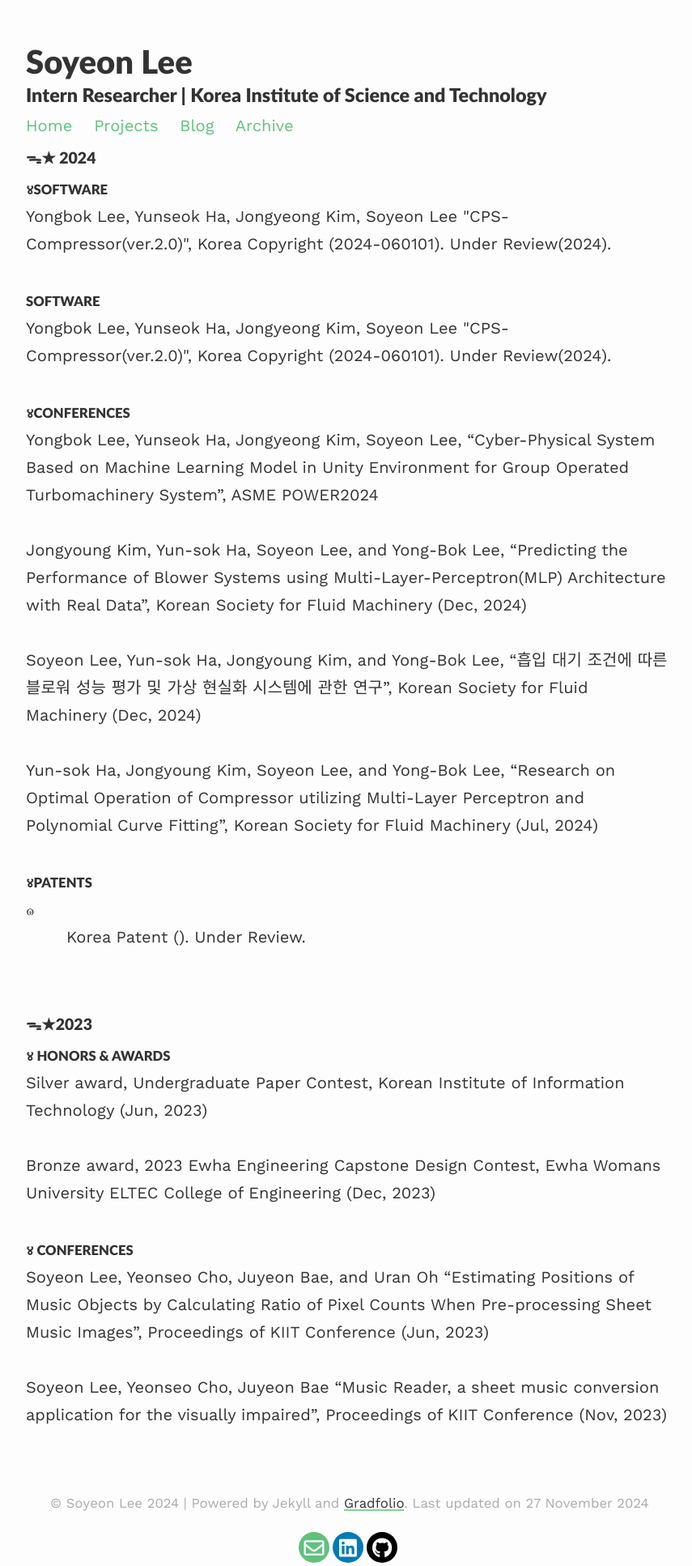
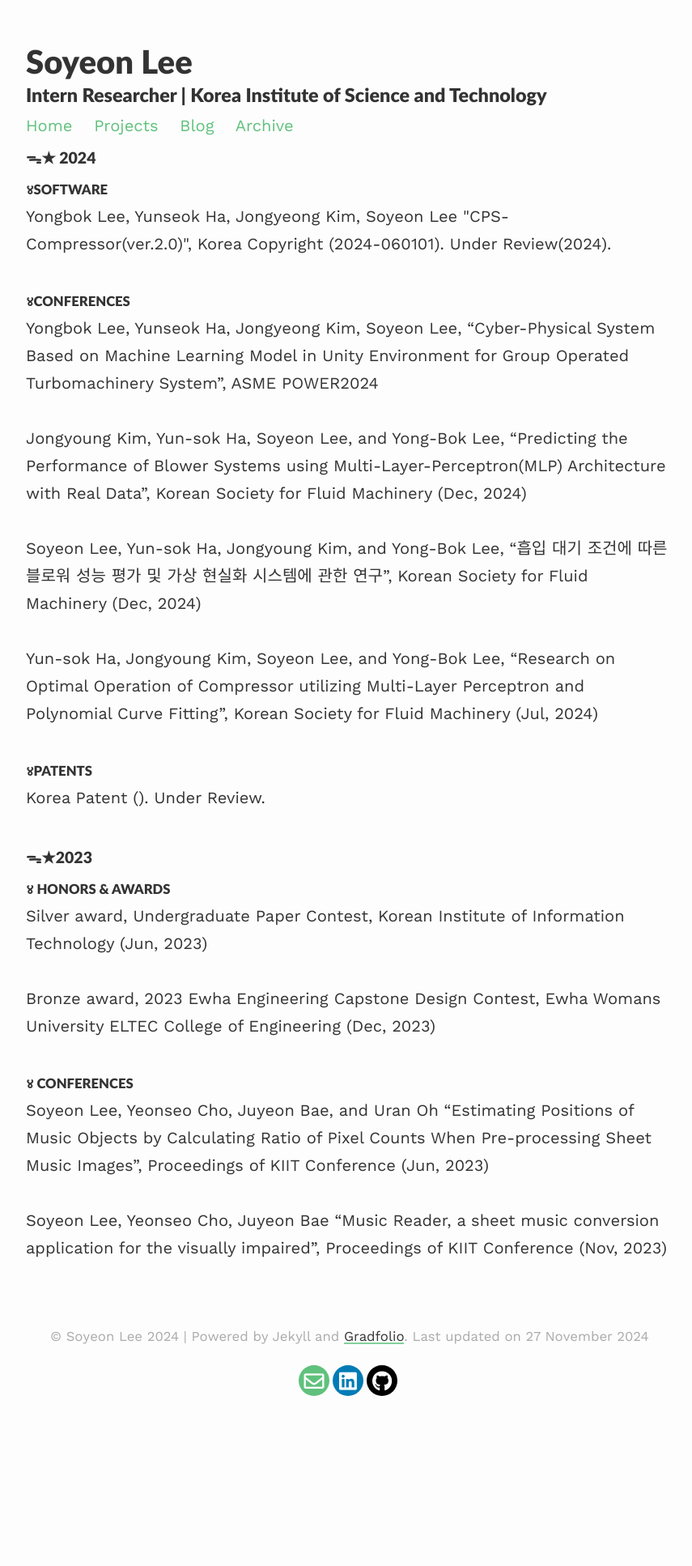
Before and after one commit to soysilver/soysilvery, a Jekyll site: the page built from archive.html, in a window 1280 px wide. Shown: the whole page at 81% size, without its empty margins (208-1063 px from the left). Built offline with Jekyll 4.4.1, drawn with Linux system fonts in a browser that asks for light colours; nearby versions of some CDN libraries; after the commit the page ends 1728 px from its top, so only the background shows below that.

Commit message:
Update archive.html

```diff
--- a/archive.html
+++ b/archive.html
@@ -20,8 +20,6 @@ title: Archive
 
 	<h4><small>४SOFTWARE</small></h4>
     	<a>Yongbok Lee, Yunseok Ha, Jongyeong Kim, Soyeon Lee "CPS-Compressor(ver.2.0)", Korea Copyright (2024-060101). Under Review(2024).</a><br/><br>
-	<h4><small>SOFTWARE</small></h4>
-    	<a>Yongbok Lee, Yunseok Ha, Jongyeong Kim, Soyeon Lee "CPS-Compressor(ver.2.0)", Korea Copyright (2024-060101). Under Review(2024).</a><br/><br>
 
 	<h4><small>४CONFERENCES</small></h4>
 		<a href="https://event.asme.org/Events/media/library/resources/power/Power-2024-Final-Program.pdf">Yongbok Lee, Yunseok Ha, Jongyeong Kim, Soyeon Lee, “Cyber-Physical System Based on Machine Learning Model in Unity Environment for Group Operated Turbomachinery System”, ASME POWER2024</a><br/><br>
@@ -30,7 +28,7 @@ title: Archive
 		<a href="">Yun-sok Ha, Jongyoung Kim, Soyeon Lee, and Yong-Bok Lee, “Research on Optimal Operation of Compressor utilizing Multi-Layer Perceptron and Polynomial Curve Fitting”, Korean Society for Fluid Machinery (Jul, 2024)</a><br/><br>
 
 	<h4><small>४PATENTS</small></h4>
-		<a>๑ <indent>Korea Patent (). Under Review.</indent></a><br/><br>
+		<a>Korea Patent (). Under Review.</a><br/><br>
 
 	<h3><small>ᯓ★2023</small></h3>
 
```
